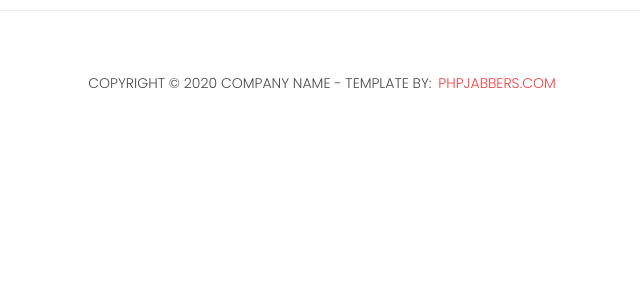
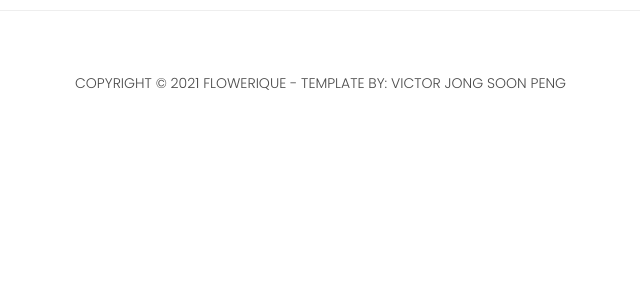
Before and after one commit to victorjongsoon/flowerique, a PHP site: page /MasterTemplate.php in a window 1280 px wide. Shown: the part 80-380 px from the top of the page, without its empty margins (318-958 px from the left). Run offline with PHP 8.4, Linux system fonts and the light colour scheme; data that the repository does not hold is empty.

Commit message:
mastertemplate

```diff
--- a/MasterTemplate.php
+++ b/MasterTemplate.php
@@ -50,7 +50,7 @@
         <div class="row">
           <div class="col-md-12">
             <div class="inner-content">
-              <p>Copyright © 2020 Company Name - Template by: <a href="https://www.phpjabbers.com/">PHPJabbers.com</a></p>
+              <p>Copyright © 2021 Flowerique - Template by: Victor Jong Soon Peng<a href="https://www.phpjabbers.com/"></a></p>
             </div>
           </div>
         </div>
```
